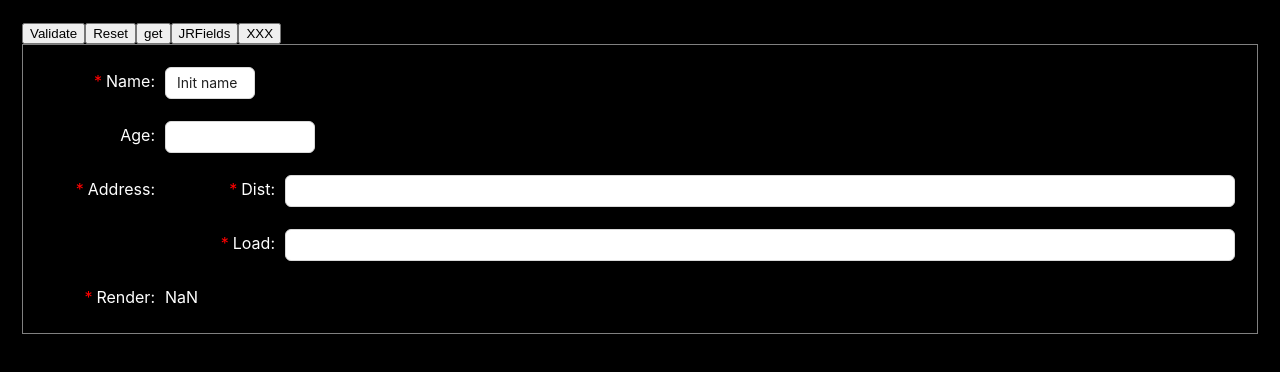
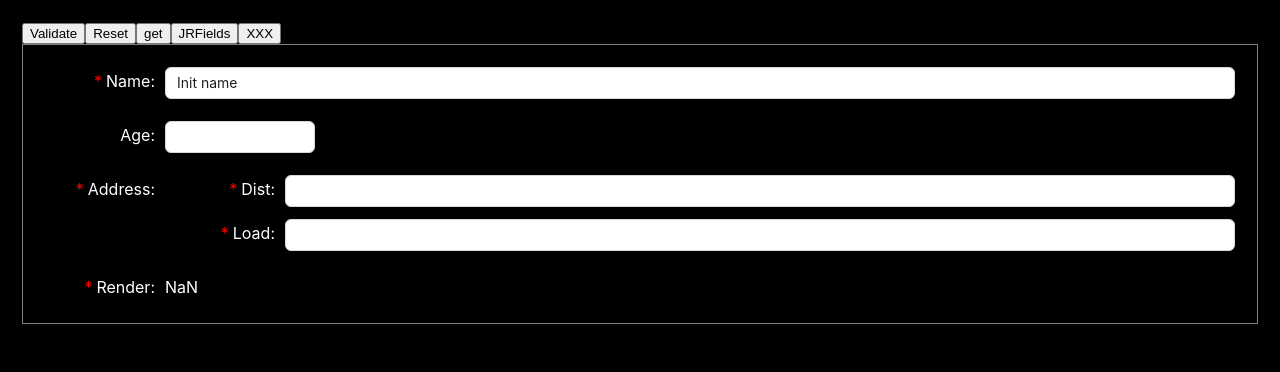
Before and after one commit to jorenlai/jrsymphony, a React (Create React App) app: page / in a window 1280 px wide. Shown: the top 372 px of the page. Built offline with nearby package versions, Linux system fonts and the light colour scheme.

Commit message:
wda changed

```diff
--- a/src/jrs/JRFields.jsx
+++ b/src/jrs/JRFields.jsx
@@ -347,7 +347,16 @@ export default class JRFields extends JRSubmit {
             _parentName.push(name)
         }
 
-        if(column.columns){
+        if(type){
+            content=<StyledColumnValue className={'jr-column-value'}
+                $validateValue={validateValue?.[name]}
+                style={{
+                    gridColumn:label==null?'span 2':null
+                }}
+            >
+                {React.createElement(type,{value:value1,onChange,parentName:_parentName,style:{width:'100%',...typeStyle},...column})}
+            </StyledColumnValue>
+        }else if(column.columns){
             content=<StyledGrid cols={column.cols} className={'jr-grid'} $gap={gap}>
                 {
                     this.createColumns(
@@ -359,15 +368,6 @@ export default class JRFields extends JRSubmit {
                     )
                 }
             </StyledGrid>
-        }else if(type){
-            content=<StyledColumnValue className={'jr-column-value'}
-                $validateValue={validateValue?.[name]}
-                style={{
-                    gridColumn:label==null?'span 2':null
-                }}
-            >
-                {React.createElement(type,{value:value1,onChange,parentName:_parentName,style:typeStyle,...column})}
-            </StyledColumnValue>
         }else if(name || column.render ){
             content=<StyledColumnValue className={'jr-column-value'}
                 style={{
@@ -421,6 +421,7 @@ export default class JRFields extends JRSubmit {
     }
 
     render(){
+        po('---------------')
         if(this.getValidateValue()==null){
             this.setValidateValue({})
         }
--- a/src/jrs/JRSubmit.jsx
+++ b/src/jrs/JRSubmit.jsx
@@ -116,8 +116,14 @@ export default class JRSubmit extends React.Component {
 
     getAxiosParams({url,method,value,...params}){
         const payload=typeof value === 'function'
-            ?value.bind(this)(this.getValue())
-            :value
+            ?value.bind(this)({
+                ...this.getValue()
+                ,...extraValue
+            })
+            :{
+                ...value
+                ,...extraValue
+            }
 
         const headers={
            authorization: `Bearer ${localStorage.getItem("accessToken")}`
```
